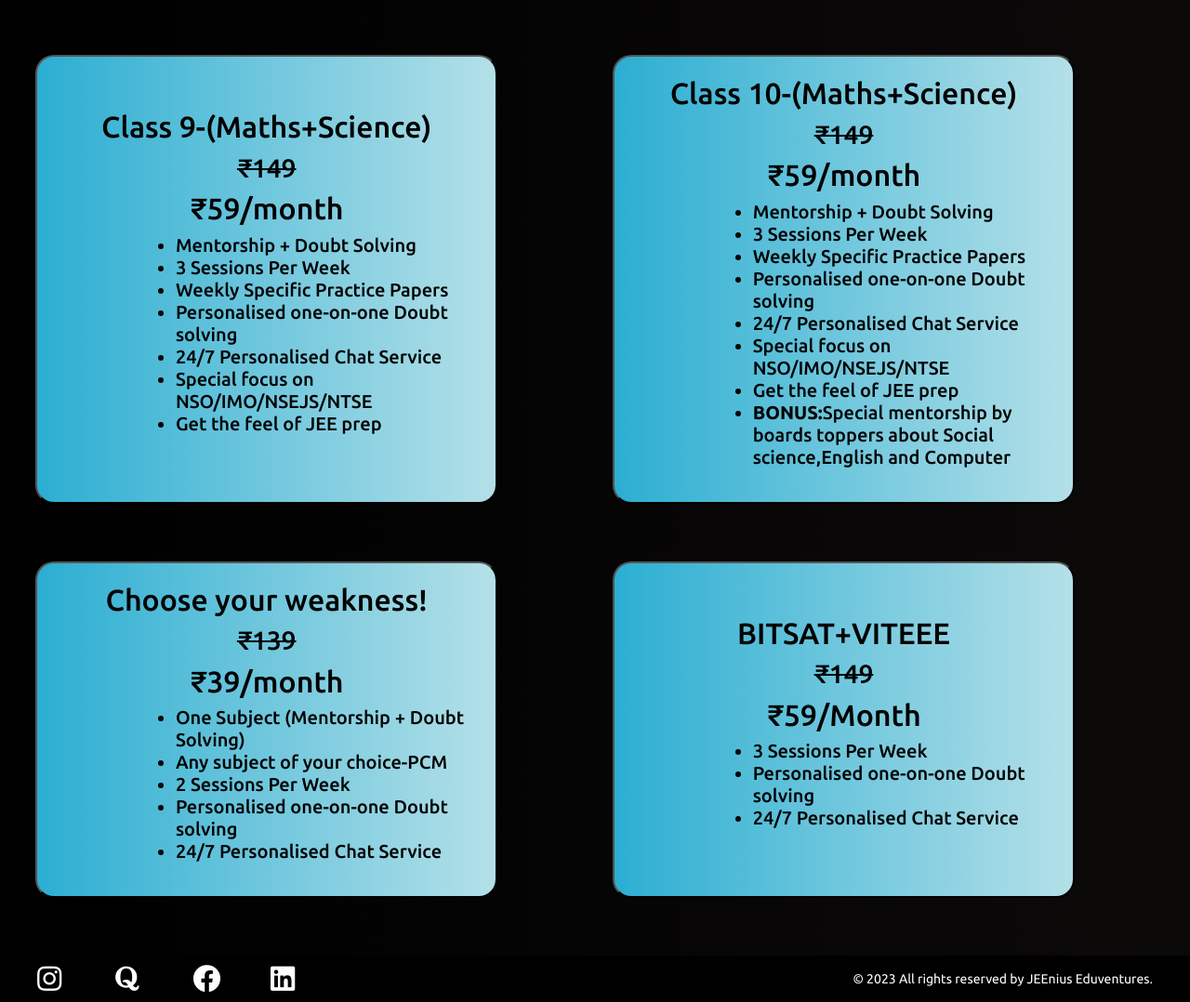
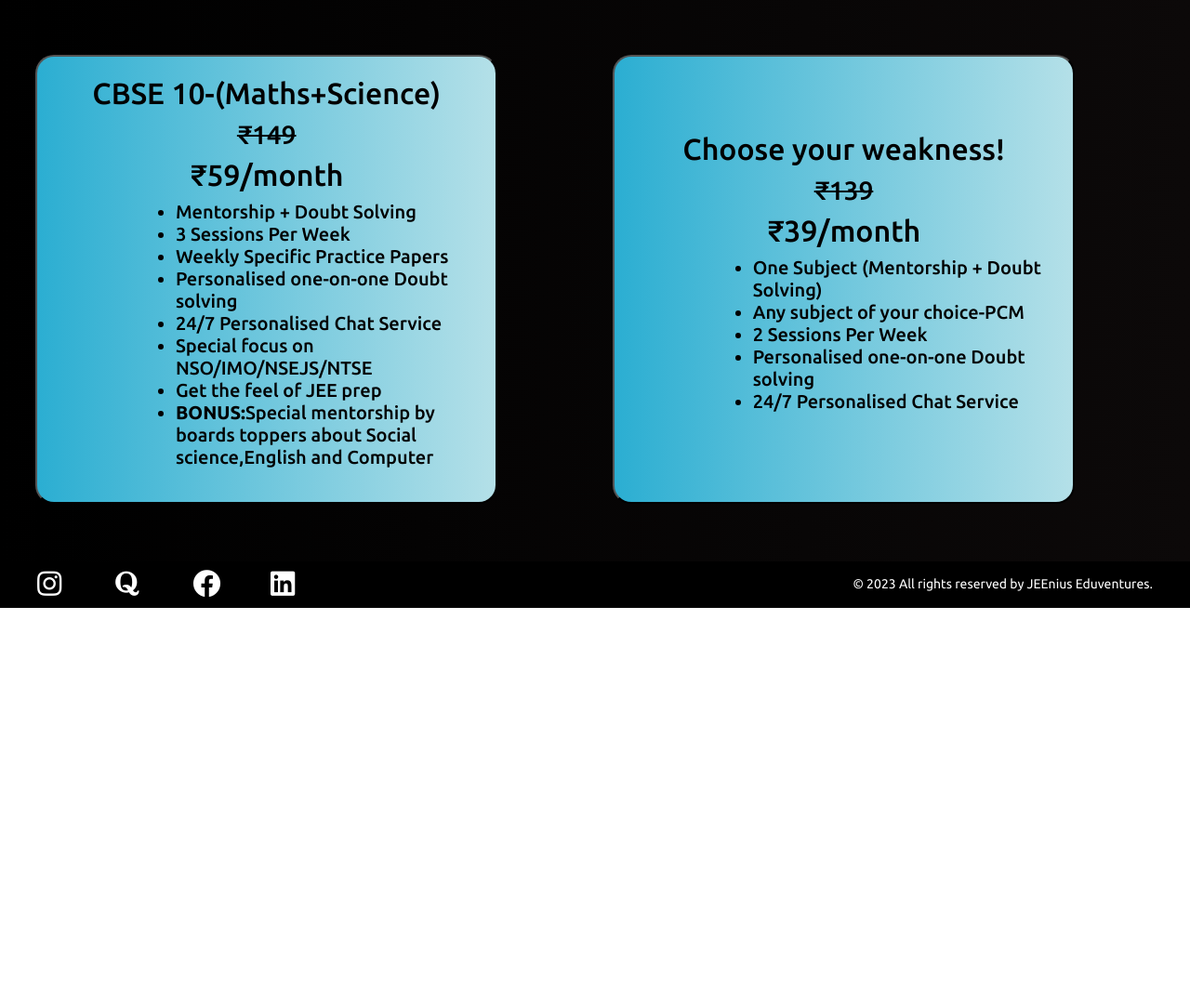
Before and after one commit to codegeek03/JEEnius, a plain HTML site: page plan.html in a window 1280 px wide. Shown: the part 980-2058 px from the top of the page at 93% size. After the commit the page ends 1634 px from the top, so only its background shows below. Drawn offline with nearby package versions, Linux system fonts and the light colour scheme.

Commit message:
Update plan.html

```diff
--- a/plan.html
+++ b/plan.html
@@ -116,8 +116,8 @@
                 </ul>
             </h5>
         </button>
-        <button class="box">
-            <h2>Class 9-(Maths+Science)</h2>
+        <!-- <button class="box">
+            <h2>CBSE 9-(Maths+Science)</h2>
             <h3><strike>₹149</strike></h3>
             <h2>₹59/month</h2>
             <h5 style="text-align: left;margin-left:20%;">
@@ -131,9 +131,9 @@
                     <li>Get the feel of JEE prep</li>
                 </ul>
             </h5>
-        </button>
+        </button> -->
         <button class="box">
-            <h2>Class 10-(Maths+Science)</h2>
+            <h2>CBSE 10-(Maths+Science)</h2>
             <h3><strike>₹149</strike></h3>
             <h2>₹59/month</h2>
             <h5 style="text-align: left;margin-left:20%;">
@@ -164,7 +164,7 @@
                 </ul>
             </h5>
         </button>
-        <button class="box">
+        <!-- <button class="box">
             <h2>BITSAT+VITEEE</h2>
             <h3><strike>₹149</strike></h3>
             <h2>₹59/Month</h2>
@@ -175,7 +175,7 @@
                     <li>24/7 Personalised Chat Service</li>
                 </ul>
             </h5>
-        </button>
+        </button> -->
 
     </div>
 
```
